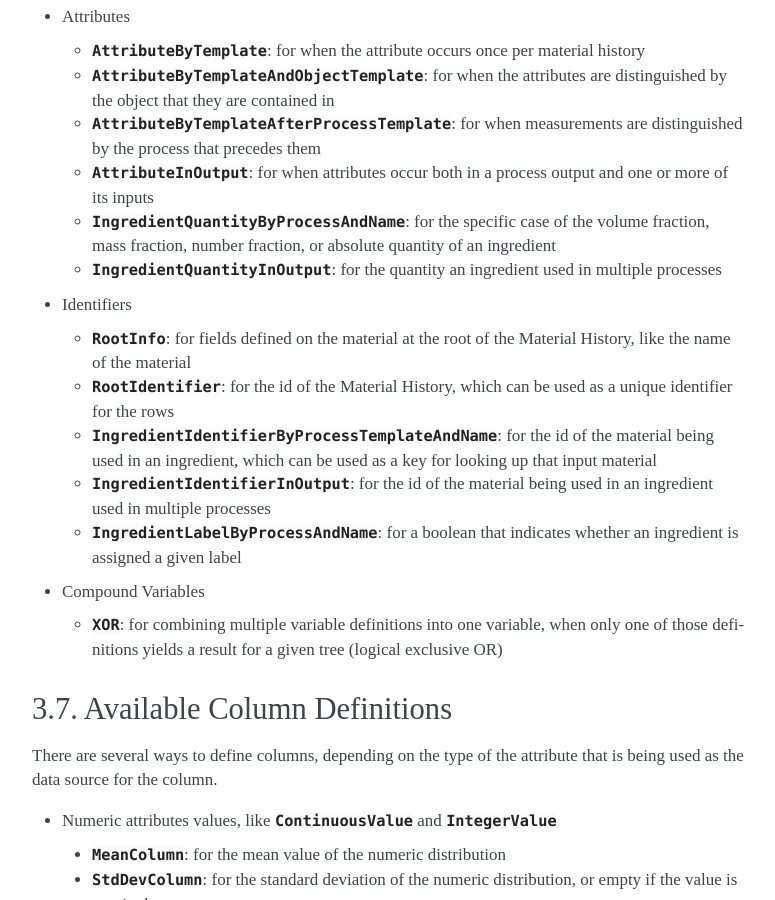
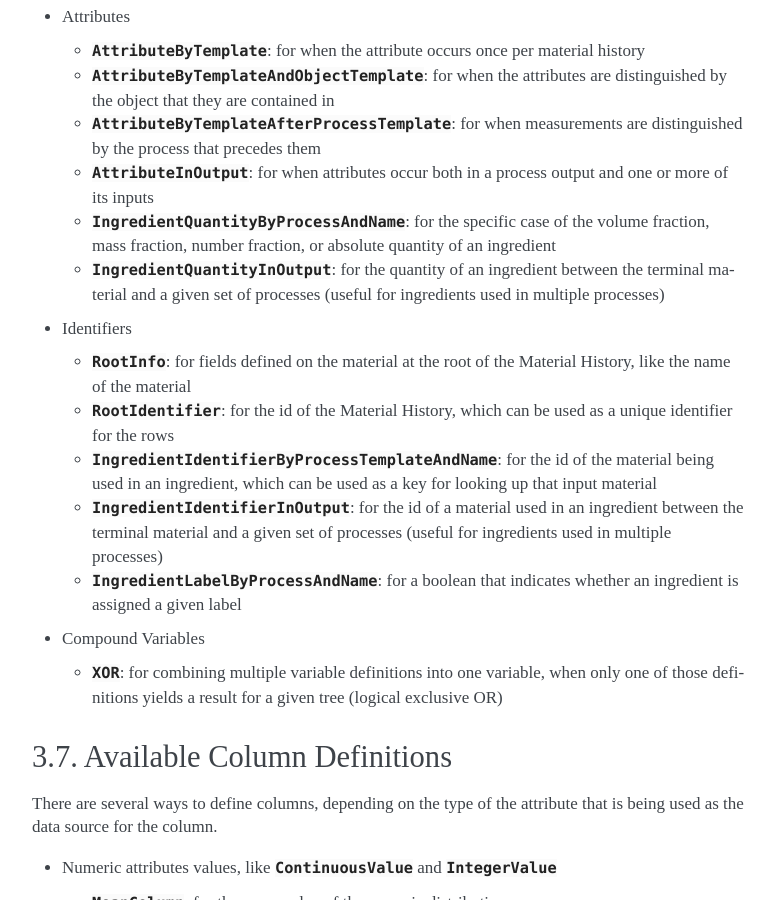
Before and after one commit to CitrineInformatics/citrine-python, a Sphinx documentation site: the page built from docs/source/data_extraction.rst, in a window 1280 px wide and 900 px high, scrolled down 4948 px. Shown: the whole window, without its empty margins (376-1151 px from the left). Built offline with Sphinx 7.4.7, drawn with Linux system fonts in a browser that asks for light colours.

Commit message:
Clarify "InOutput" language

```diff
--- a/docs/source/data_extraction.rst
+++ b/docs/source/data_extraction.rst
@@ -234,14 +234,14 @@ There are several ways to define variables that take their values from Attribute
   * :class:`~citrine.gemtables.variables.AttributeByTemplateAfterProcessTemplate`: for when measurements are distinguished by the process that precedes them
   * :class:`~citrine.gemtables.variables.AttributeInOutput`: for when attributes occur both in a process output and one or more of its inputs
   * :class:`~citrine.gemtables.variables.IngredientQuantityByProcessAndName`: for the specific case of the volume fraction, mass fraction, number fraction, or absolute quantity of an ingredient
-  * :class:`~citrine.gemtables.variables.IngredientQuantityInOutput`: for the quantity an ingredient used in multiple processes
+  * :class:`~citrine.gemtables.variables.IngredientQuantityInOutput`: for the quantity of an ingredient between the terminal material and a given set of processes (useful for ingredients used in multiple processes)
 
 * Identifiers
 
   * :class:`~citrine.gemtables.variables.RootInfo`: for fields defined on the material at the root of the Material History, like the name of the material
   * :class:`~citrine.gemtables.variables.RootIdentifier`: for the id of the Material History, which can be used as a unique identifier for the rows
   * :class:`~citrine.gemtables.variables.IngredientIdentifierByProcessTemplateAndName`: for the id of the material being used in an ingredient, which can be used as a key for looking up that input material
-  * :class:`~citrine.gemtables.variables.IngredientIdentifierInOutput`: for the id of the material being used in an ingredient used in multiple processes
+  * :class:`~citrine.gemtables.variables.IngredientIdentifierInOutput`: for the id of a material used in an ingredient between the terminal material and a given set of processes (useful for ingredients used in multiple processes)
   * :class:`~citrine.gemtables.variables.IngredientLabelByProcessAndName`: for a boolean that indicates whether an ingredient is assigned a given label
 
 * Compound Variables
```
